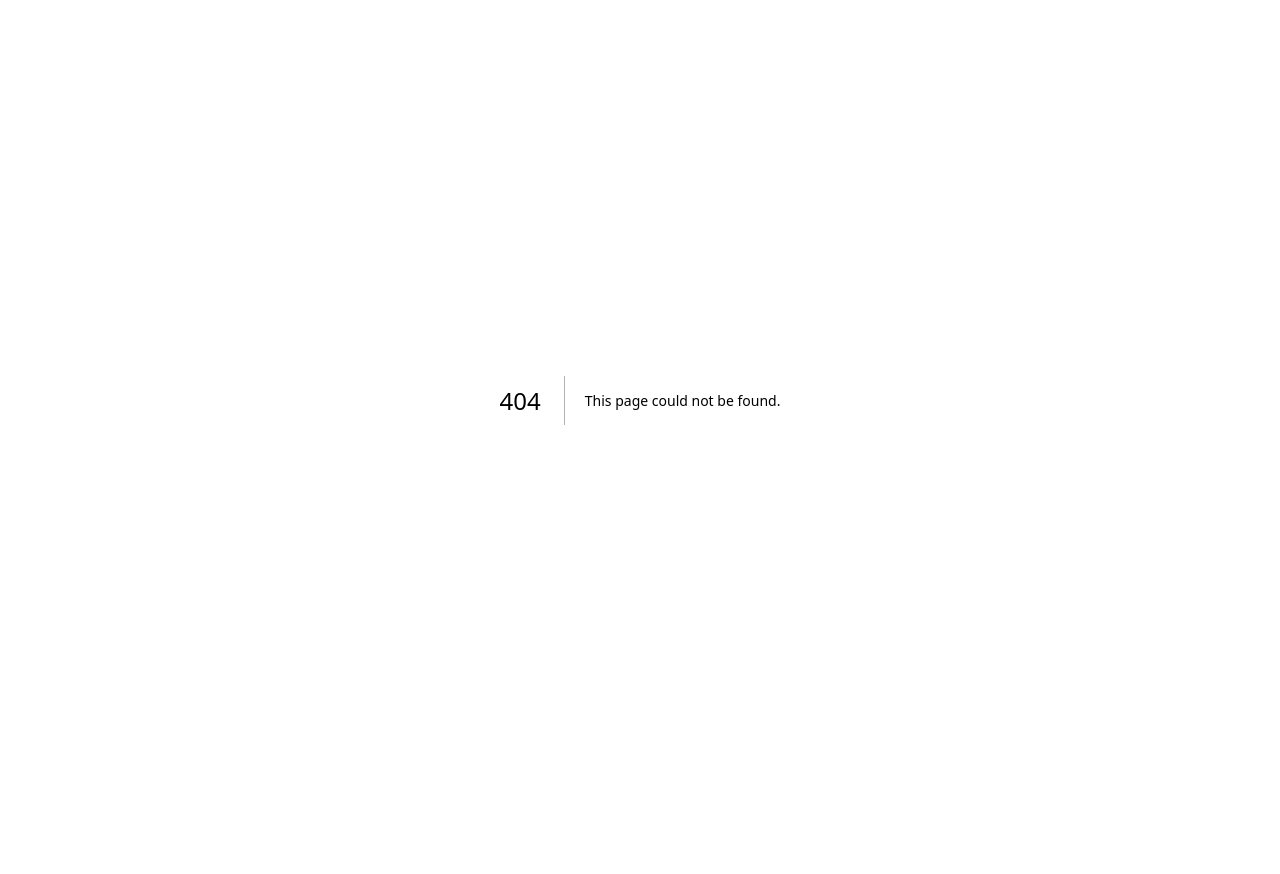
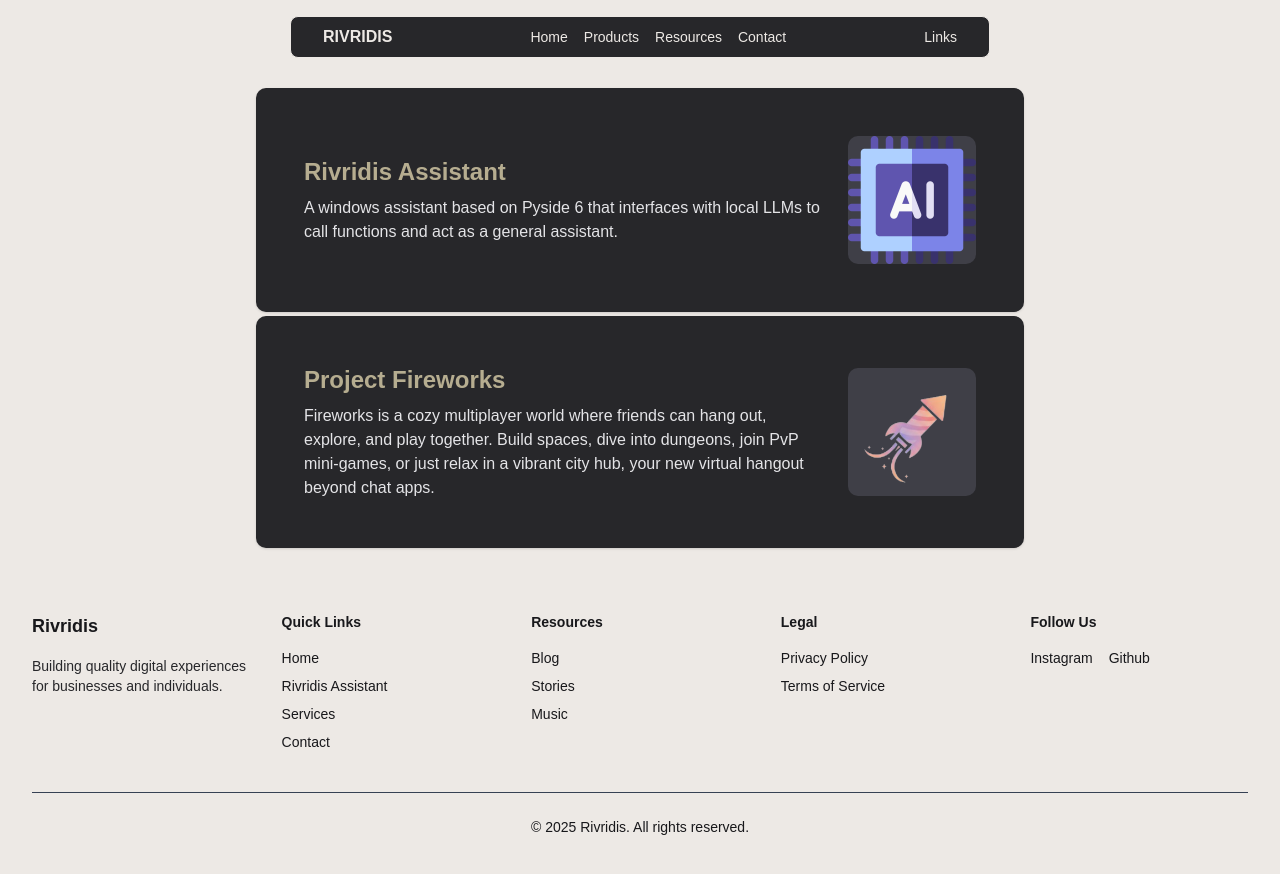
Before and after one commit to Rivridis/rivridis-website, a Next.js app: page /products in a window 1280 px wide. Before the commit this address had no page. Shown: the top 874 px of the page. Before the commit the page ends 800 px from the top, so only its background shows below. Built offline with nearby package versions, Linux system fonts and the light colour scheme.

Commit message:
services removed

```diff
--- a/src/app/components/navbar.js
+++ b/src/app/components/navbar.js
@@ -13,7 +13,7 @@ export default function Navbar() {
             <div className="flex-1 flex justify-center">
                 <div className="flex gap-4 hidden md:flex">
                     <Link href="/"><span className="text-[#ede9e5] cursor-pointer text-sm">Home</span></Link>
-                    <Link href="/services"><span className="text-[#ede9e5] cursor-pointer text-sm">Services</span></Link>
+                    <Link href="/products"><span className="text-[#ede9e5] cursor-pointer text-sm">Products</span></Link>
 
                     <div className="relative">
                         <button
--- /dev/null
+++ b/src/app/fireworks/page.js
@@ -0,0 +1,14 @@
+"use client";
+
+import Navbar from "../components/navbar";
+
+export default function LandingPage() {
+return (
+    <div className="flex flex-col min-h-screen text-white justify-center items-center">
+        {/* Navbar */}
+        <div className="w-full fixed top-0 left-0 z-50">
+            <Navbar />
+        </div>
+    </div>
+)
+}
--- a/src/app/page.js
+++ b/src/app/page.js
@@ -77,9 +77,6 @@ export default function Home() {
             <img src="skills/torch.png" className="rounded-lg h-32 w-32 flex flex-col items-center justify-center" />
             <img src="skills/cpp.png" className="rounded-lg h-32 w-32 flex flex-col items-center justify-center" />
 
-
-
-
           </div>
 
         </div>
@@ -134,7 +131,7 @@ export default function Home() {
        {/* CTA Button */}
     <div className="text-center pt-16">
       <a
-        href="/services"
+        href="/contact"
         className="inline-block bg-[#b6ad90] text-black text-sm font-medium px-6 py-3 rounded-md shadow hover:bg-[#ede9e5] transition duration-300"
       >
         Let's Work Together
--- /dev/null
+++ b/src/app/products/page.js
@@ -0,0 +1,48 @@
+
+import Navbar from "../components/navbar"
+import Footer from "../components/footer"
+import Link from 'next/link';
+
+export const metadata = {
+  title: 'Rivridis Services | Rivridis Inc',
+  description: 'Rivridis Services offers a range of software tools, as well as creative solutions, to enhance productivity.',
+};
+
+export default function Home() {
+  return (
+    <div className="flex flex-col min-h-screen bg-[#ede9e5]">
+          {/* Navbar */}
+          <div className="w-full fixed top-0 left-0 z-50">
+            <Navbar />
+          </div>
+
+        <div className="flex flex-col gap-1 mt-16 px-6 py-6 md:px-64 ">
+            {/* Card 1 */}
+            <a className="bg-zinc-800 rounded-lg shadow p-12 hover:bg-[#2d2a26] transition flex flex-row items-center" href="/rivridis-assistant">
+                <div className="flex-1 text-[#ede9e5]">
+                    <div className="text-2xl font-bold mb-2 text-[#b6ad90]">Rivridis Assistant</div>
+                    <p className="text-zinc-200">A windows assistant based on Pyside 6 that interfaces with local LLMs to call functions and act as a general assistant.</p>
+                </div>
+                <img
+                    src="ai.png"
+                    className="w-32 h-32 object-contain ml-6 rounded-lg bg-zinc-700 hidden md:block"
+                />
+            </a>
+
+             {/* Card 2 */}
+            <a className="bg-zinc-800 rounded-lg shadow p-12 hover:bg-[#2d2a26] transition flex flex-row items-center" href="/fireworks">
+                <div className="flex-1 text-[#ede9e5]">
+                    <div className="text-2xl font-bold mb-2 text-[#b6ad90]">Project Fireworks</div>
+                    <p className="text-zinc-200">Fireworks is a cozy multiplayer world where friends can hang out, explore, and play together. Build spaces, dive into dungeons, join PvP mini-games, or just relax in a vibrant city hub, your new virtual hangout beyond chat apps.</p>
+                </div>
+                <img
+                    src="rocketlogo.png"
+                    className="w-32 h-32 object-contain ml-6 rounded-lg bg-zinc-700 hidden md:block"
+                />
+            </a>
+
+        </div>
+        <Footer />
+    </div>
+  )
+}
--- a/src/app/services/page.js
+++ /dev/null
@@ -1,69 +0,0 @@
-
-import Navbar from "../components/navbar"
-import Footer from "../components/footer"
-import Link from 'next/link';
-
-export const metadata = {
-  title: 'Rivridis Services | Rivridis Inc',
-  description: 'Rivridis Services offers a range of software tools, as well as creative solutions, to enhance productivity.',
-};
-
-export default function Home() {
-  return (
-    <div className="flex flex-col min-h-screen bg-[#ede9e5]">
-          {/* Navbar */}
-          <div className="w-full fixed top-0 left-0 z-50">
-            <Navbar />
-          </div>
-
-        <div className="flex flex-col gap-1 mt-16 px-6 py-6 md:px-64 ">
-            {/* Card 1 */}
-            <a className="bg-zinc-800 rounded-lg shadow p-12 hover:bg-[#2d2a26] transition flex flex-row items-center" href="/rivridis-assistant">
-                <div className="flex-1 text-[#ede9e5]">
-                    <div className="text-2xl font-bold mb-2 text-[#b6ad90]">Rivridis Assistant</div>
-                    <p className="text-zinc-200">A windows assistant based on Pyside 6 that interfaces with local LLMs to call functions and act as a general assistant.</p>
-                </div>
-                <img
-                    src="ai.png"
-                    className="w-32 h-32 object-contain ml-6 rounded-lg bg-zinc-700 hidden md:block"
-                />
-            </a>
-            {/* Card 2 */}
-            <a className="bg-zinc-800 rounded-lg shadow p-12 hover:bg-[#2d2a26] transition flex flex-row items-center" href="/contact">
-                <div className="flex-1 text-[#ede9e5]">
-                    <div className="text-2xl font-bold mb-2 text-[#b6ad90]">Software Development</div>
-                    <p className="text-zinc-200">Full-stack custom software solutions, from concept to deployment, for web, mobile, and desktop applications.</p>
-                </div>
-                <img
-                    src="soft.png"
-                    className="w-32 h-32 object-contain ml-6 rounded-lg bg-zinc-700 hidden md:block"
-                />
-            </a>
-            {/* Card 3 */}
-            <a className="bg-zinc-800 rounded-lg shadow p-12 hover:bg-[#2d2a26] transition flex flex-row items-center" href="/contact">
-                <div className="flex-1 text-[#ede9e5]">
-                    <div className="text-2xl font-bold mb-2 text-[#b6ad90]">Artwork and Design</div>
-                    <p className="text-zinc-200">Unique 2D and 3D digital illustrations and branding art tailored for your personal or commercial use.</p>
-                </div>
-                <img
-                    src="digital.png"
-                    className="w-32 h-32 object-contain ml-6 rounded-lg bg-zinc-700 hidden md:block"
-                />
-            </a>
-            {/* Card 4 */}
-            <a className="bg-zinc-800 rounded-lg shadow p-12 hover:bg-[#2d2a26] transition flex flex-row items-center" href="/contact">
-                <div className="flex-1 text-[#ede9e5]">
-                    <div className="text-2xl font-bold mb-2 text-[#b6ad90]">Music & Song Production</div>
-                    <h2 className="text-2xl font-bold mb-2"></h2>
-                    <p className="text-zinc-200">End-to-end music creation, composition, mixing, and mastering for indie artists, brands, or personal projects.</p>
-                </div>
-                <img
-                    src="music.png"
-                    className="w-32 h-32 object-contain ml-6 rounded-lg bg-zinc-700 hidden md:block"
-                />
-            </a>
-        </div>
-        <Footer />
-    </div>
-  )
-}
```
Also changed, not shown: public/rocketlogo.png (added), 1 other file (tests, documents, lock files or other folders).
